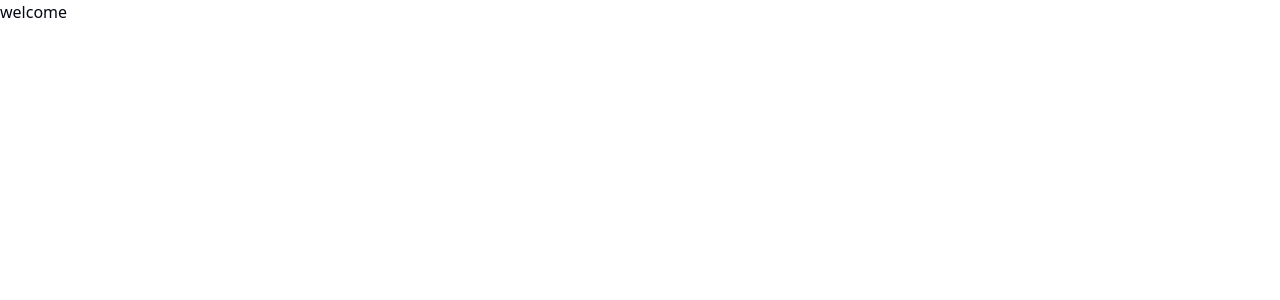
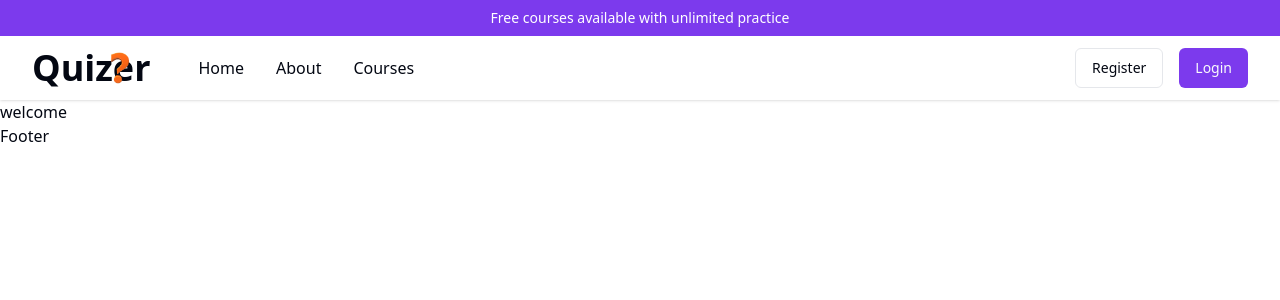
Before and after one commit to BashBuilder/quizer-cbt, a Next.js app: page / in a window 1280 px wide. Shown: the top 300 px of the page. Built offline with nearby package versions, Linux system fonts and the light colour scheme.

Commit message:
Implement authentication layout with login/signup toggle and add header/footer components

```diff
--- a/src/app/(auth)/auth/auth.tsx
+++ b/src/app/(auth)/auth/auth.tsx
@@ -7,18 +7,18 @@ import { Button } from "@/components/ui/button";
 import { cn } from "@/lib/utils";
 
 export default function Auth() {
-  const [isLogin, setIsLogin] = useState(false);
+  const [isLogin, setIsLogin] = useState(true);
 
   return (
-    <section className="h-screen items-center justify-center p-0 md:flex ">
-      <div className=" relative h-screen min-h-[600px] w-full overflow-hidden md:h-[500px] md:w-11/12 md:max-w-4xl md:rounded-3xl md:bg-violet-50">
+    <section className="h-screen items-center justify-center p-0 md:flex">
+      <div className="relative h-screen min-h-[600px] w-full overflow-hidden md:h-[500px] md:w-11/12 md:max-w-4xl md:rounded-3xl md:bg-violet-50">
         <div
           className={cn(
-            "absolute h-[110%] w-[150%] rounded-full bg-primary transition-all duration-1000  ease-in-out md:top-1/2 md:w-full md:-translate-y-1/2 md:rounded-[10rem]",
+            "absolute h-[110%] w-[150%] rounded-full bg-primary transition-all duration-1000 ease-in-out md:top-1/2 md:w-full md:-translate-y-1/2 md:rounded-[10rem]",
             {
-              "bottom-[60%] md:-left-1/2 ": isLogin,
+              "bottom-[60%] md:-left-1/2": isLogin,
               "-bottom-[70%] md:left-1/2": !isLogin,
-            }
+            },
           )}
         />
         <div className="relative h-full">
@@ -34,12 +34,12 @@ export default function Auth() {
                 "flex flex-col items-center justify-center gap-4 delay-500",
                 {
                   "pointer-events-none opacity-0": !isLogin,
-                }
+                },
               )}
             >
               <h1 className="text-white">Quizer</h1>
               <Button
-                className="border-2 border-white bg-transparent hover:border-violet-400 transition hover:bg-violet-400 duration-300 font-semibold text-white"
+                className="border-2 border-white bg-transparent font-semibold text-white transition duration-300 hover:border-violet-400 hover:bg-violet-400"
                 onClick={() => setIsLogin(false)}
               >
                 Sign Up
@@ -49,19 +49,19 @@ export default function Auth() {
           </article>
 
           {/* sign up */}
-          <article className="relative z-20 grid h-full md:grid-cols-2 ">
+          <article className="relative z-20 grid h-full md:grid-cols-2">
             <SignupUser isLogin={isLogin} />
             <div
               className={cn(
                 "flex flex-col items-center gap-4 delay-300 md:justify-center",
                 {
                   "pointer-events-none opacity-0": isLogin,
-                }
+                },
               )}
             >
               <h1 className="text-white">Quizer</h1>
               <Button
-                className="border-2 border-white bg-transparent hover:border-violet-400 transition hover:bg-violet-400 duration-300 font-semibold text-white"
+                className="border-2 border-white bg-transparent font-semibold text-white transition duration-300 hover:border-violet-400 hover:bg-violet-400"
                 onClick={() => setIsLogin(true)}
               >
                 Sign In
--- a/src/app/(auth)/auth/page.tsx
+++ b/src/app/(auth)/auth/page.tsx
@@ -1,12 +1,81 @@
-import React from "react";
-import Auth from "./auth";
+"use client";
 
-const page = () => {
+import { useEffect, useState } from "react";
+import LoginUser from "./login";
+import SignupUser from "./signup";
+import { Button } from "@/components/ui/button";
+import { cn } from "@/lib/utils";
+import { useSearchParams } from "next/navigation";
+
+export default function Auth() {
+  const login = Boolean(useSearchParams().get("login"));
+  const [isLogin, setIsLogin] = useState(login);
+
+  useEffect(() => {
+    setIsLogin(login);
+  }, [login]);
+
   return (
-    <main>
-      <Auth />
-    </main>
+    <section className="h-screen items-center justify-center p-0 md:flex">
+      <div className="relative h-screen min-h-[600px] w-full overflow-hidden md:h-[500px] md:w-11/12 md:max-w-4xl md:rounded-3xl md:bg-violet-50">
+        <div
+          className={cn(
+            "absolute h-[110%] w-[150%] rounded-full bg-primary transition-all duration-1000 ease-in-out md:top-1/2 md:w-full md:-translate-y-1/2 md:rounded-[10rem]",
+            {
+              "bottom-[60%] md:-left-1/2": isLogin,
+              "-bottom-[70%] md:left-1/2": !isLogin,
+            },
+          )}
+        />
+        <div className="relative h-full">
+          {/* Login */}
+          <article
+            className={cn("absolute left-0 grid h-full w-full md:grid-cols-2", {
+              "z-30": isLogin,
+              "z-10": !isLogin,
+            })}
+          >
+            <div
+              className={cn(
+                "flex flex-col items-center justify-center gap-4 delay-500",
+                {
+                  "pointer-events-none opacity-0": !isLogin,
+                },
+              )}
+            >
+              <h1 className="text-white">Quizer</h1>
+              <Button
+                className="border-2 border-white bg-transparent font-semibold text-white transition duration-300 hover:border-violet-400 hover:bg-violet-400"
+                onClick={() => setIsLogin(false)}
+              >
+                Sign Up
+              </Button>
+            </div>
+            <LoginUser isLogin={isLogin} />
+          </article>
+
+          {/* sign up */}
+          <article className="relative z-20 grid h-full md:grid-cols-2">
+            <SignupUser isLogin={isLogin} />
+            <div
+              className={cn(
+                "flex flex-col items-center gap-4 delay-300 md:justify-center",
+                {
+                  "pointer-events-none opacity-0": isLogin,
+                },
+              )}
+            >
+              <h1 className="text-white">Quizer</h1>
+              <Button
+                className="border-2 border-white bg-transparent font-semibold text-white transition duration-300 hover:border-violet-400 hover:bg-violet-400"
+                onClick={() => setIsLogin(true)}
+              >
+                Sign In
+              </Button>
+            </div>
+          </article>
+        </div>
+      </div>
+    </section>
   );
-};
-
-export default page;
+}
--- /dev/null
+++ b/src/app/(website)/layout.tsx
@@ -0,0 +1,60 @@
+import type { Metadata } from "next";
+import Header from "@/components/layout/header";
+import Footer from "@/components/layout/footer";
+
+export const metadata: Metadata = {
+  title: "Quizer - Practice JAMB, WAEC & General Quizzes for Free",
+  description:
+    "Quizer is the ultimate online platform for students to practice JAMB, WAEC, and general quiz questions. Improve your knowledge, test your skills, and prepare for exams with our free interactive quizzes and study resources.",
+  keywords: [
+    "JAMB past questions",
+    "WAEC practice",
+    "free quizzes",
+    "online exam prep",
+    "WAEC questions and answers",
+    "JAMB CBT practice",
+    "general knowledge quiz",
+    "educational platform",
+    "student learning",
+    "exam preparation",
+  ],
+  openGraph: {
+    title: "Quizer - Practice JAMB, WAEC & General Quizzes for Free",
+    description:
+      "Improve your exam performance with Quizer! Access JAMB, WAEC, and general quizzes for free. Learn, practice, and succeed.",
+    url: "https://www.quizer.com",
+    siteName: "Quizer",
+    images: [
+      {
+        url: "https://www.quizer.com/images/og-image.jpg",
+        width: 1200,
+        height: 630,
+        alt: "Quizer - Online Quiz Platform",
+      },
+    ],
+    type: "website",
+  },
+  twitter: {
+    card: "summary_large_image",
+    title: "Quizer - Practice JAMB, WAEC & General Quizzes for Free",
+    description:
+      "Practice JAMB, WAEC, and general quizzes online for free. Get better grades with Quizer!",
+    images: ["https://www.quizer.com/images/twitter-card.jpg"],
+  },
+};
+
+export default function RootLayout({
+  children,
+}: Readonly<{
+  children: React.ReactNode;
+}>) {
+  return (
+    <html lang="en">
+      <body>
+        <Header />
+        {children}
+        <Footer />
+      </body>
+    </html>
+  );
+}
--- /dev/null
+++ b/src/components/global/logo.tsx
@@ -0,0 +1,18 @@
+/* eslint-disable @next/next/no-img-element */
+import Link from "next/link";
+import React from "react";
+
+const Logo = () => {
+  return (
+    <Link href="/" className="relative">
+      <h1 className="text-4xl font-bold">Quizer</h1>
+      <img
+        src="/assets/quizzer.png"
+        alt="quizer logo"
+        className="absolute right-3 top-1/2 h-full -translate-y-1/2 object-contain"
+      />
+    </Link>
+  );
+};
+
+export default Logo;
--- /dev/null
+++ b/src/components/layout/footer.tsx
@@ -0,0 +1,7 @@
+import React from "react";
+
+const Footer = () => {
+  return <footer>Footer</footer>;
+};
+
+export default Footer;
--- /dev/null
+++ b/src/components/layout/header.tsx
@@ -0,0 +1,46 @@
+"use client";
+
+import React from "react";
+import Logo from "../global/logo";
+import { Button } from "../ui/button";
+import Link from "next/link";
+
+const navLinks = [
+  { label: "Home", href: "/home" },
+  { label: "About", href: "/about" },
+  { label: "Courses", href: "/courses" },
+];
+
+const Header = () => {
+  return (
+    <header className="shadow">
+      <div className="flex items-center justify-center bg-primary px-6 py-2 text-white">
+        <h2 className="text-sm">
+          Free courses available with unlimited practice
+        </h2>
+      </div>
+      <nav className="container mx-auto flex items-center justify-between gap-4 px-8 py-3">
+        <div className="flex items-center gap-8">
+          <Logo />
+          <div className="flex gap-4">
+            {navLinks.map((link, index) => (
+              <a key={index} href={link.href} className="ml-4">
+                {link.label}
+              </a>
+            ))}
+          </div>
+        </div>
+        <div className="flex gap-4">
+          <Link href="/auth?login=false">
+            <Button variant="outline">Register</Button>
+          </Link>
+          <Link href="/auth?login=true">
+            <Button>Login</Button>
+          </Link>
+        </div>
+      </nav>
+    </header>
+  );
+};
+
+export default Header;
```
Also changed, not shown: src/app/(website)/page.tsx (renamed from src/app/page.tsx).
